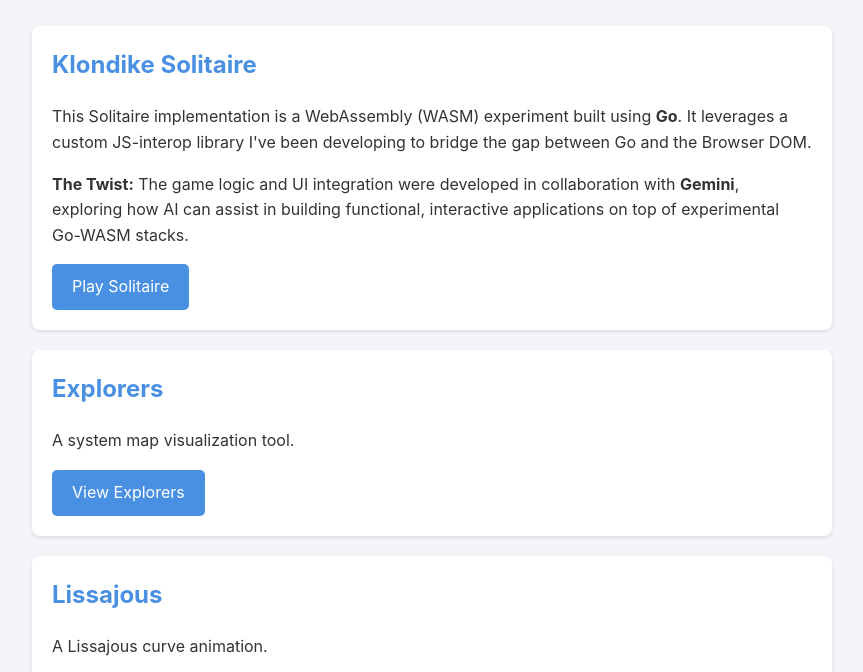
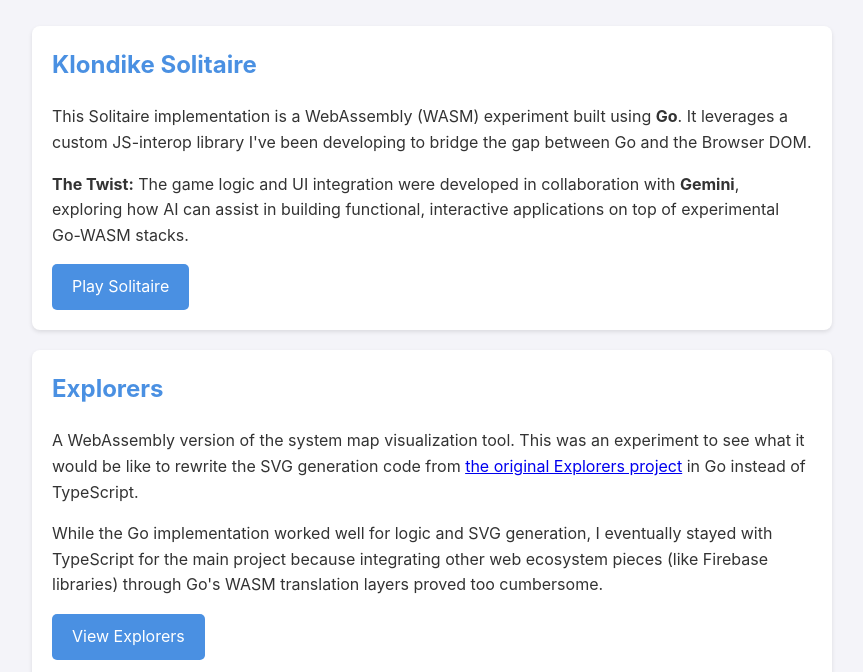
Before and after one commit to cshabsin/thegrid, a website: page index.html in a window 1280 px wide. Shown: the part 107-779 px from the top of the page, without its empty margins (208-1071 px from the left). Drawn offline with Linux system fonts and the light colour scheme.

Commit message:
Update Explorers description with experiment context

```diff
--- a/index.html
+++ b/index.html
@@ -75,7 +75,11 @@
     <div class="experiment-card">
         <h2>Explorers</h2>
         <p>
-            A system map visualization tool.
+            A WebAssembly version of the system map visualization tool. This was an experiment to see what it would be like to rewrite the SVG generation code from
+            <a href="https://cshabsin.github.io/explorers/">the original Explorers project</a> in Go instead of TypeScript.
+        </p>
+        <p>
+            While the Go implementation worked well for logic and SVG generation, I eventually stayed with TypeScript for the main project because integrating other web ecosystem pieces (like Firebase libraries) through Go's WASM translation layers proved too cumbersome.
         </p>
         <a href="explorers/" class="btn">View Explorers</a>
     </div>
```
